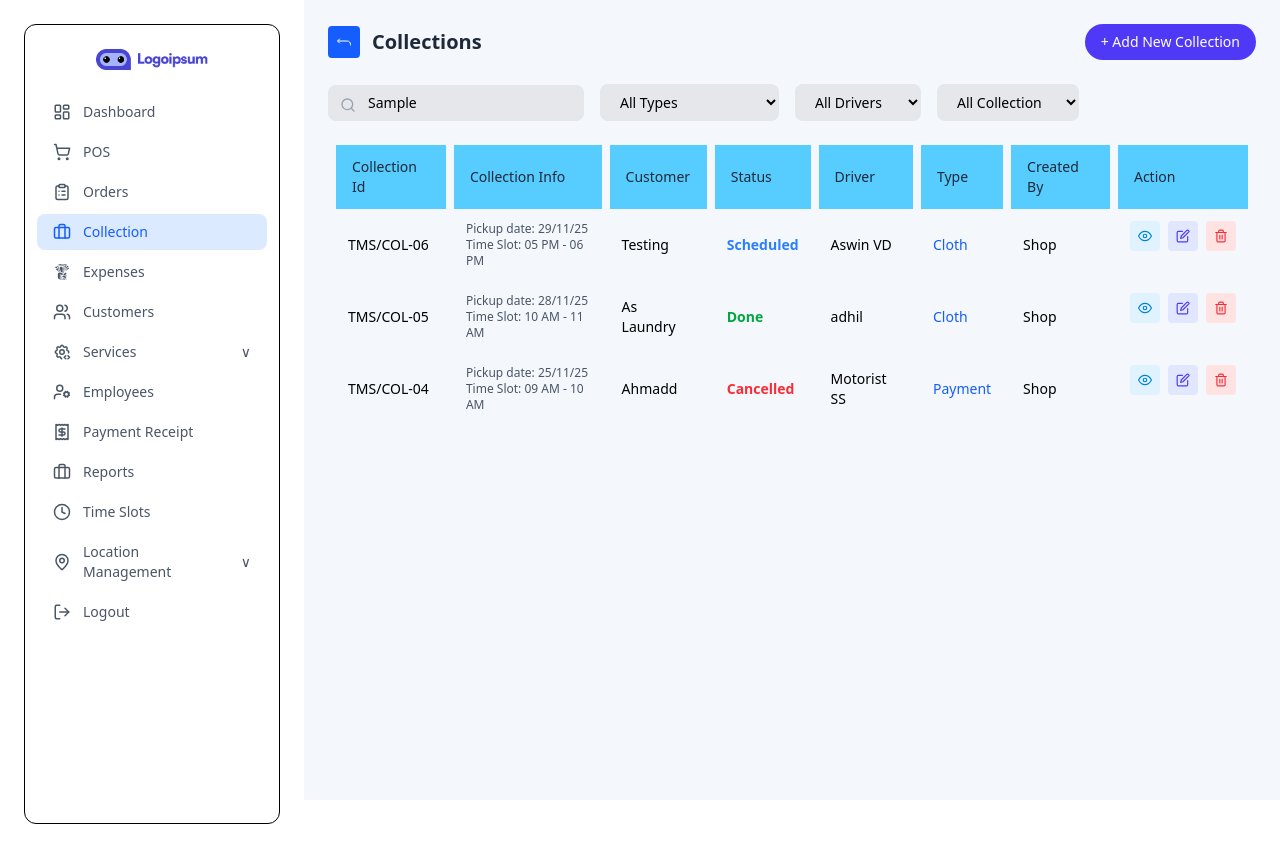
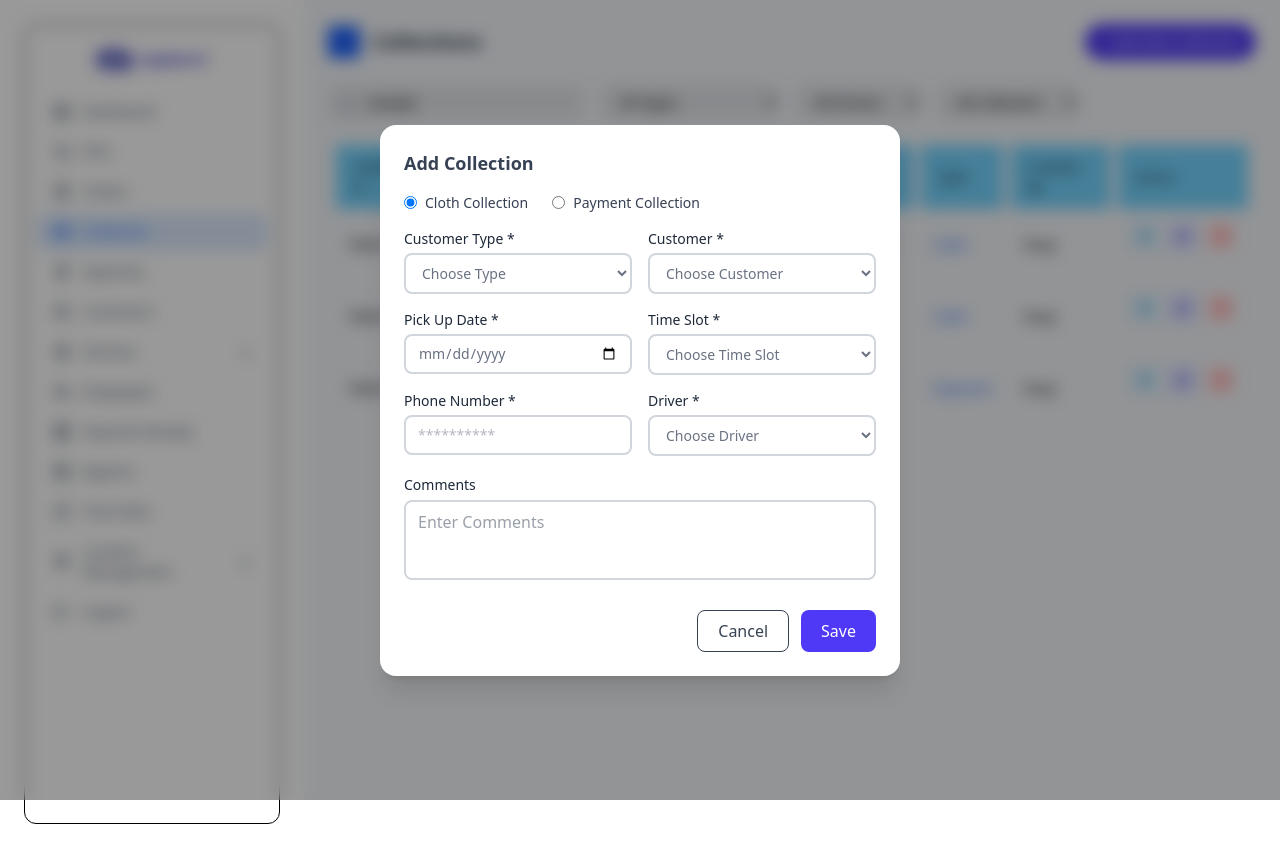
Before and after one commit to TechMET-Solutions/laundry_frontend-, a React (Vite) app: page /collection in a window 1280 px wide. Both pictures are taken after typing "Sample" into the empty fields and a click on the button "+ Add New Collection". Built offline with nearby package versions, Linux system fonts and the light colour scheme.

Commit message:
AddCollectionModal

```diff
--- a/src/pages/Collections.jsx
+++ b/src/pages/Collections.jsx
@@ -3,8 +3,15 @@ import React from "react";
 import { FiSearch, FiEye, FiEdit, FiTrash2 } from "react-icons/fi";
 import { IoReturnUpBackOutline } from "react-icons/io5";
 
+import { useState } from "react";
+import AddCollectionModal from "./services/AddCollectionModal";
+
+
 
 function Collections() {
+
+  const [openModal, setOpenModal] = useState(false);
+
   return (
     <div className="p-6 bg-[#f4f7fb] min-h-screen">
       {/* Header */}
@@ -21,9 +28,15 @@ function Collections() {
             </h1>
         </div>
 
-        <button className="bg-indigo-600 text-white px-4 py-2 rounded-full text-sm cursor-pointer">
+        <button className="bg-indigo-600 text-white px-4 py-2 rounded-full text-sm cursor-pointer"
+        onClick={() => setOpenModal(true)}>
             + Add New Collection
         </button>
+
+        {openModal && (
+            <AddCollectionModal onClose={() => setOpenModal(false)} />
+        )}
+
         </div>
 
         {/* Search & Filters */}
@@ -66,28 +79,28 @@ function Collections() {
         <table className="w-full text-sm border-separate border-spacing-x-2 ">
             <thead>
                 <tr>
-                    <th className="bg-[#56CCFF] px-4 py-3 text-left text-gray-800 font-medium ">
+                    <th className="bg-sky-300 px-4 py-3 text-left text-gray-800 font-medium ">
                     Collection Id
                     </th>
-                    <th className="bg-[#56CCFF] px-4 py-3 text-left text-gray-800 font-medium">
+                    <th className="bg-sky-300 px-4 py-3 text-left text-gray-800 font-medium">
                     Collection Info
                     </th>
-                    <th className="bg-[#56CCFF] px-4 py-3 text-left text-gray-800 font-medium">
+                    <th className="bg-sky-300 px-4 py-3 text-left text-gray-800 font-medium">
                     Customer
                     </th>
-                    <th className="bg-[#56CCFF] px-4 py-3 text-left text-gray-800 font-medium ">
+                    <th className="bg-sky-300 px-4 py-3 text-left text-gray-800 font-medium ">
                     Status
                     </th>
-                    <th className="bg-[#56CCFF] px-4 py-3 text-left text-gray-800 font-medium ">
+                    <th className="bg-sky-300 px-4 py-3 text-left text-gray-800 font-medium ">
                     Driver
                     </th>
-                    <th className="bg-[#56CCFF] px-4 py-3 text-left text-gray-800 font-medium ">
+                    <th className="bg-sky-300 px-4 py-3 text-left text-gray-800 font-medium ">
                     Type
                     </th>
-                    <th className="bg-[#56CCFF] px-4 py-3 text-left text-gray-800 font-medium ">
+                    <th className="bg-sky-300 px-4 py-3 text-left text-gray-800 font-medium ">
                     Created By
                     </th>
-                    <th className="bg-[#56CCFF] px-4 py-3 text-left text-gray-800 font-medium">
+                    <th className="bg-sky-300 px-4 py-3 text-left text-gray-800 font-medium">
                     Action
                     </th>
                 </tr>
@@ -174,7 +187,20 @@ function Collections() {
   );
 }
 
+
 export default Collections;
+
+
+
+
+
+
+
+
+
+
+
+
 
 
 
--- /dev/null
+++ b/src/pages/services/AddCollectionModal.jsx
@@ -0,0 +1,117 @@
+
+import { useState } from "react";
+
+
+
+const AddCollectionModal = ({onClose}) => {
+    return (
+        <>
+
+            <div className="fixed inset-0 bg-black/40 backdrop-blur-sm z-40"></div>
+
+                <div className="fixed inset-0 flex items-center justify-center z-50 text-gray-700 ">
+                    <div className="bg-white w-[520px] rounded-2xl shadow-xl p-6 ">
+
+                        <h2 className="text-lg font-semibold mb-4">Add Collection</h2>
+
+                        <div className="flex gap-6 mb-4 text-sm ">
+                            <label className="flex items-center gap-2">
+                            <input type="radio" name="type" defaultChecked />
+                                Cloth Collection
+                            </label>
+                            <label className="flex items-center gap-2">
+                            <input type="radio" name="type" />
+                                Payment Collection
+                            </label>
+                        </div>
+
+                        {/* Form */}
+                        <div className="grid grid-cols-2 gap-4 text-sm">
+                            <div>
+                            <label className="text-gray-800 ">Customer Type *</label>
+                            <select className="w-full mt-1 border rounded-lg px-3 py-2 border-2 border-gray-300 text-gray-500">
+                                <option>Choose Type</option>
+                                <option>Individual</option>
+                                <option>Corporate</option>
+                            </select>
+                            </div>
+
+                            <div>
+                            <label className="text-gray-800">Customer *</label>
+                            <select className="w-full mt-1 border rounded-lg px-3 py-2 border-2 border-gray-300 text-gray-500">
+                                <option>Choose Customer</option>
+                                <option>Mohommad</option>
+                                <option>Ashwin</option>
+                            </select>
+                            </div>
+
+                            <div>
+                            <label className="text-gray-800">Pick Up Date *</label>
+                            <input type="date" className="w-full mt-1 border rounded-lg px-3 py-2 border-2 border-gray-300 text-gray-500" />
+                            </div>
+
+                            <div>
+                            <label className="text-gray-800">Time Slot *</label>
+                            <select className="w-full mt-1 border rounded-lg px-3 py-2 border-2 border-gray-300 text-gray-500 ">
+                                <option>Choose Time Slot</option>
+                                <option>05 PM - 06 PM</option>
+                                <option>04 AM - 05 AM</option>
+                                <option>03 PM - 04 PM</option>
+                                <option>02 PM - 03 PM</option>
+                                <option>01 PM - 02 PM</option>
+                                <option>12 PM - 01 PM</option>
+                            </select>
+                            </div>
+
+                            <div>
+                            <label className="text-gray-800">Phone Number *</label>
+                            <input
+                                type="text"
+                                placeholder="**********"
+                                className="w-full mt-1 border rounded-lg px-3 py-2 border-2 border-gray-300 text-gray-500"
+                            />
+                            </div>
+
+                            <div>
+                            <label className="text-gray-800">Driver *</label>
+                            <select className="w-full mt-1 border rounded-lg px-3 py-2 border-2 border-gray-300 text-gray-500 ">
+                                <option>Choose Driver</option>
+                                <option>Sales Team</option>
+                                <option>Testing</option>
+                                <option>Aghil</option>
+                                <option>Aswin AD</option>
+                                <option>Saurav KK</option>
+                                <option>BMW X3</option>
+                            </select>
+                            </div>
+                        </div>
+
+                        {/* Comments */}
+                        <div className="mt-4">
+                            <label className="text-gray-800 text-sm">Comments</label>
+                            <textarea
+                            className="w-full mt-1 border rounded-lg px-3 py-2 h-20 resize-none border-2 border-gray-300"
+                            placeholder="Enter Comments"
+                            />
+                        </div>
+
+                        {/* Buttons */}
+                        <div className="flex justify-end gap-3 mt-6">
+                            <button
+                            onClick={onClose}
+                            className="px-5 py-2 border rounded-lg"
+                            >
+                                Cancel
+                            </button>
+                            <button className="px-5 py-2 bg-indigo-600 text-white rounded-lg">
+                                Save
+                            </button>
+                        </div>
+
+                    </div>
+            </div>
+        </>
+    );
+}
+
+    export default AddCollectionModal;
```
